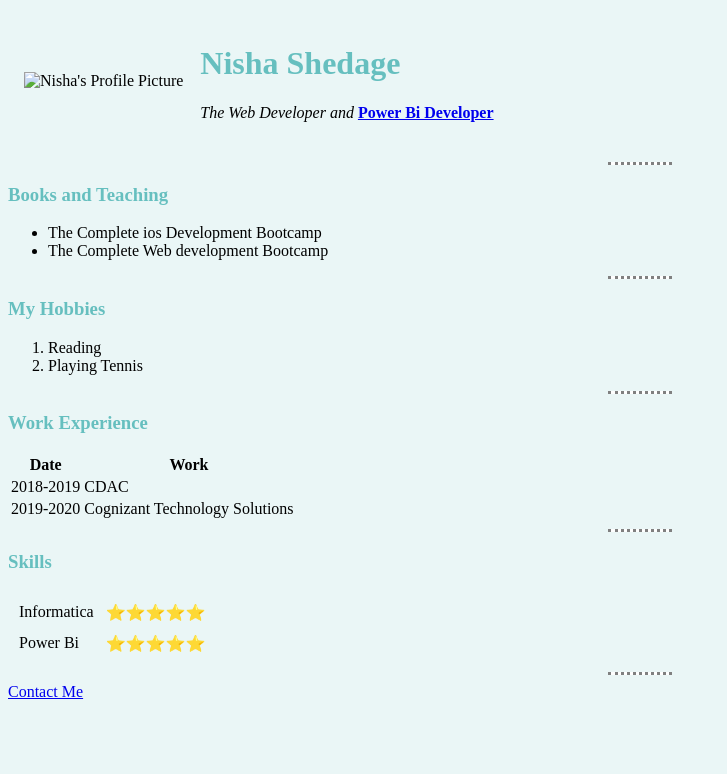
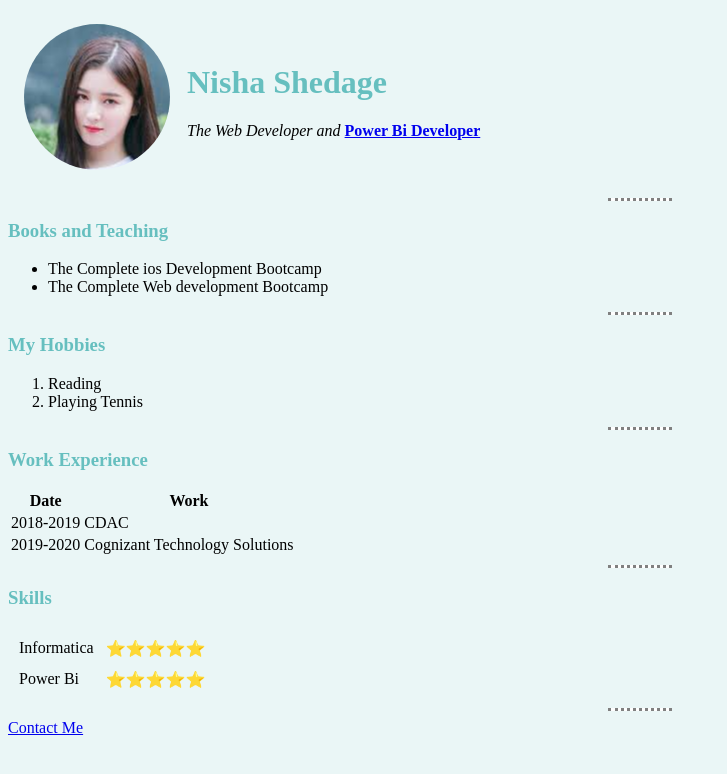
Before and after one commit to nishcrown/CV, a plain HTML site: page index.html in a window 1280 px wide. Shown: the whole page, without its empty margins (0-727 px from the left). Drawn offline with Linux system fonts and the light colour scheme; files that its build step writes are made by us from their sources.

Commit message:
Update index.html

```diff
--- a/index.html
+++ b/index.html
@@ -10,7 +10,7 @@
 <body>
   <table cellspacing="15">
     <tr>
-      <td> <img src="Images/nisha.png" alt="Nisha's Profile Picture"></td>
+      <td> <img src="nisha.png" alt="Nisha's Profile Picture"></td>
 
       <td>
         <h1> Nisha Shedage</h1>
```
